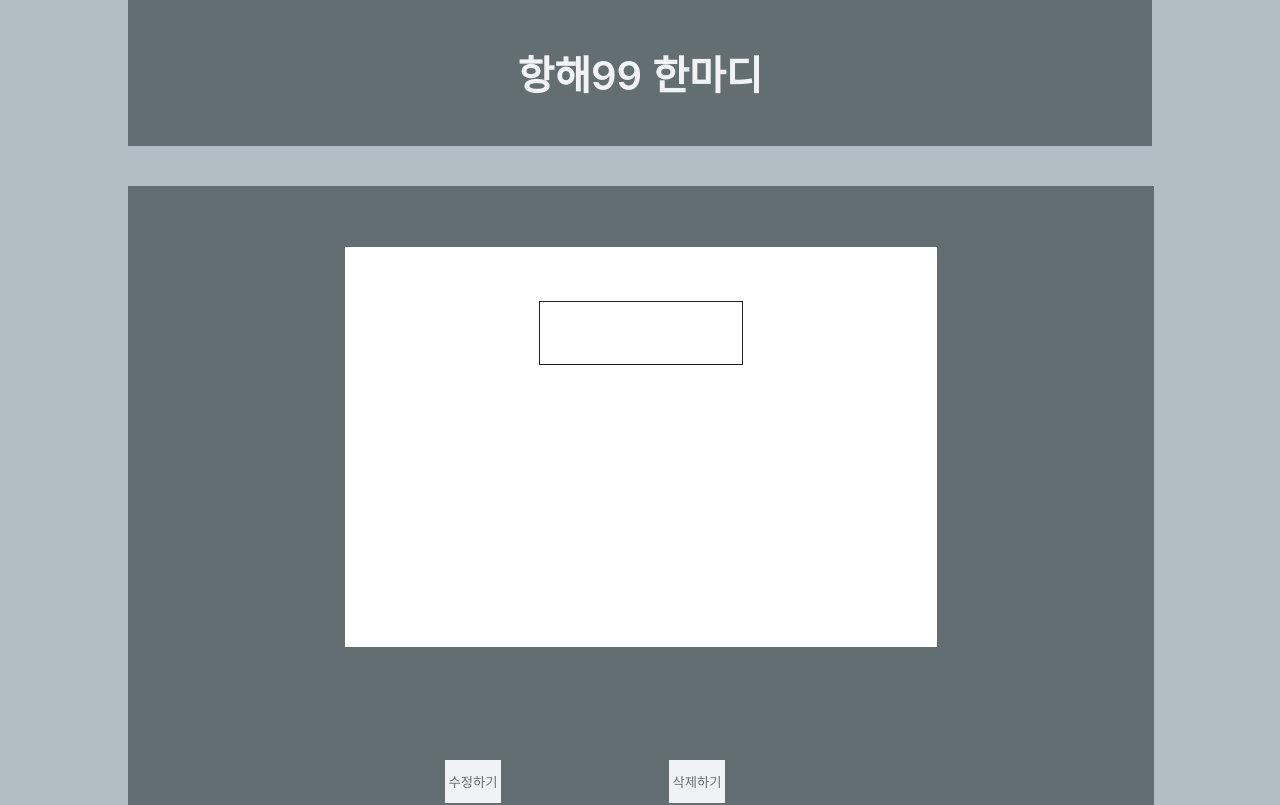
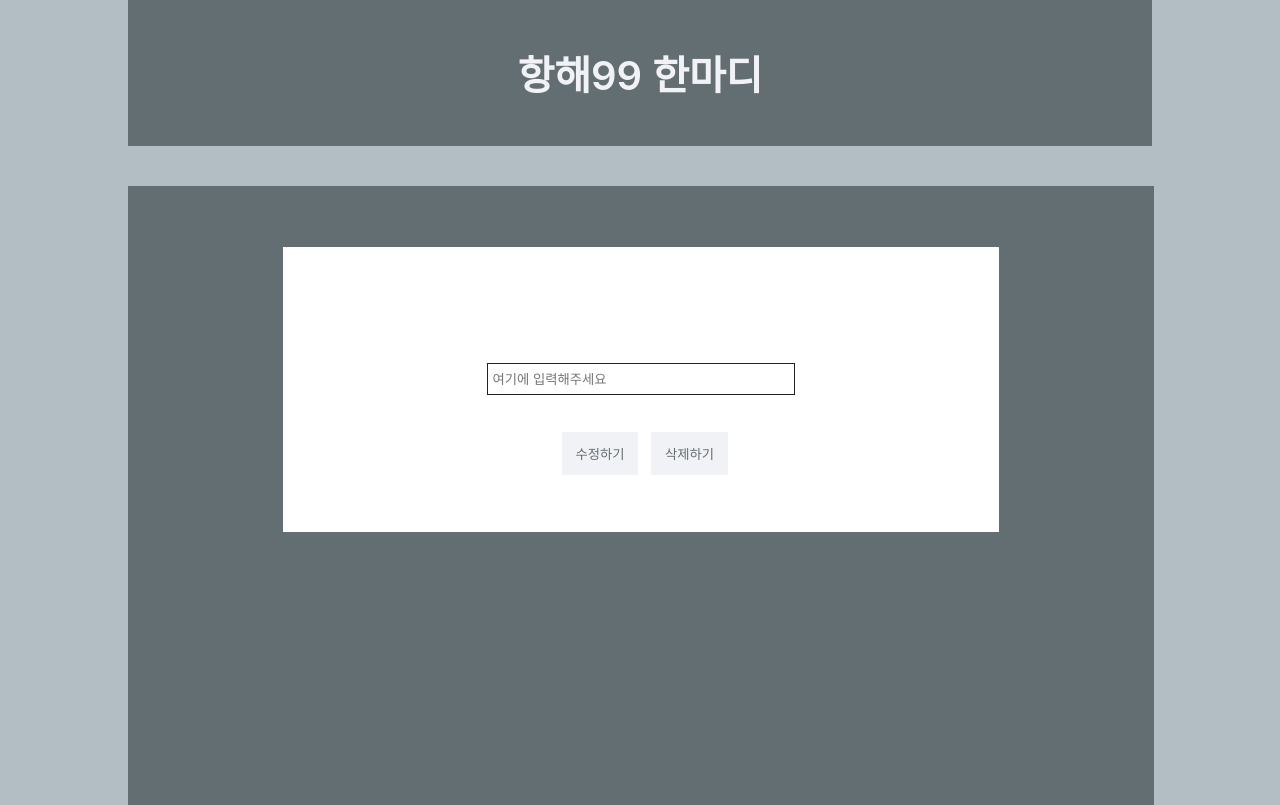
Before and after one commit to sunm-in/ToyProjectReact, a React (Create React App) app in the folder react-speak/: page /detail in a window 1280 px wide. Shown: the top 805 px of the page. Built offline with nearby package versions, Linux system fonts and the light colour scheme.

Commit message:
디테일 페이지!

```diff
--- a/react-speak/src/elements/Input.js
+++ b/react-speak/src/elements/Input.js
@@ -3,7 +3,7 @@ import styled from "styled-components";
 import Grid from "./Grid";
 import Text from "./Text";
 const Input = (props) => {
-  const { label, placeholder, type, margin } = props;
+  const { label, placeholder, type, margin, height, padding } = props;
 
   return (
     <React.Fragment>
@@ -13,6 +13,8 @@ const Input = (props) => {
           type={type}
           placeholder={placeholder}
           margin={margin}
+          height={height}
+          padding={padding}
         ></PostInput>
       </Grid>
     </React.Fragment>
@@ -29,10 +31,10 @@ Input.defautlProps = {
 const PostInput = styled.input`
   display: block;
   border: 1px solid #212121;
-  width: 40%;
+  width: 60%;
   padding: 12px 4px;
   box-sizing: border-box;
   margin: auto;
-  height: 20%;
+  height: 40%;
 `;
 export default Input;
--- a/react-speak/src/pages/SpeakDetail.js
+++ b/react-speak/src/pages/SpeakDetail.js
@@ -18,15 +18,13 @@ const SpeakDetail = (props) => {
               </Text>
             </Header>
           </Grid>
-          <DetailWrap>
-            <DetailInputBox>
-              <Input></Input>
-              <Grid is_flex width="400px" padding="60px">
-                <Button width="20%" text="수정하기"></Button>
-                <Button width="20%" text="삭제하기"></Button>
-              </Grid>
-            </DetailInputBox>
-          </DetailWrap>
+            <DetailWrap>
+              <DetailInputBox>
+                <Input placeholder="여기에 입력해주세요"></Input>
+                <Button width="15%" text="수정하기"></Button>
+                <Button width="15%" text="삭제하기"></Button>
+              </DetailInputBox>
+            </DetailWrap>
         </Grid>
       </Grid>
     </React.Fragment>
@@ -44,13 +42,13 @@ const DetailWrap = styled.div`
 
 const DetailInputBox = styled.div`
   width: 50%;
-  height: 40%;
+  height: 10%;
   background-color: white;
   margin: auto;
   margin-top: 60px;
-  padding: 40px;
-  & > Button{
-      margin: 0px 0px 0px 120px;
+  padding: 10%;
+  & > Button {
+    margin: -10% -32% -10% 34.5%;
   }
 `;
 
```
